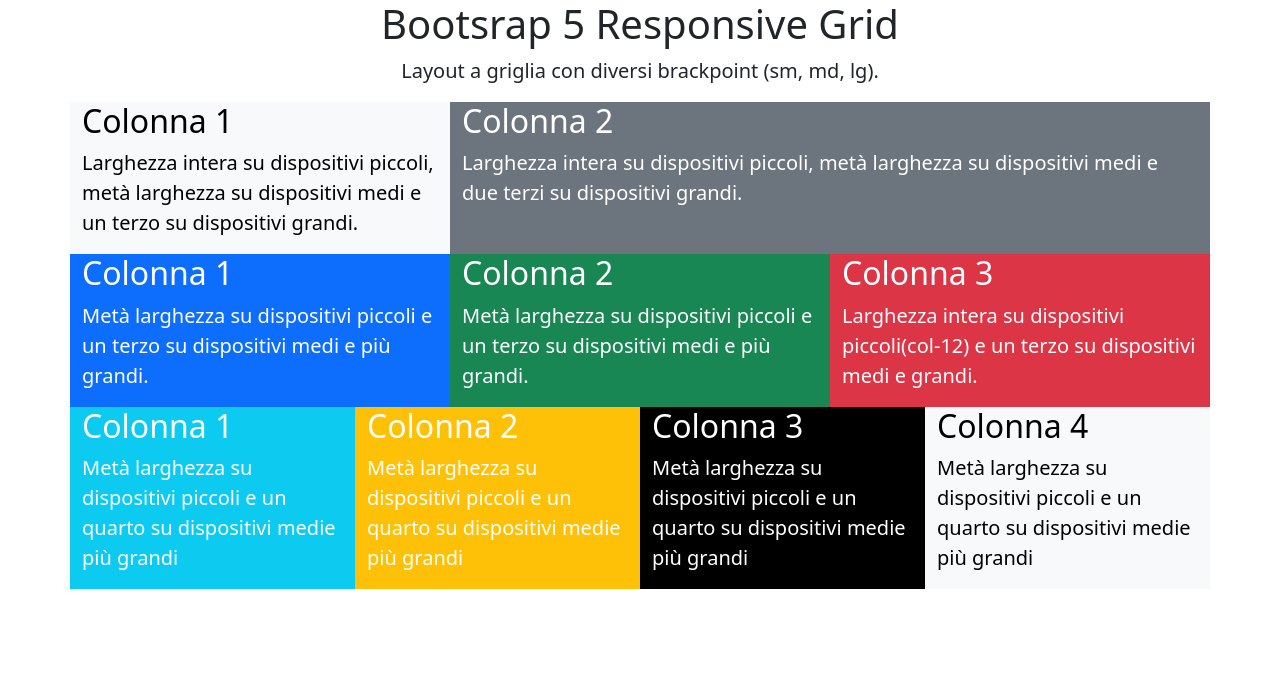
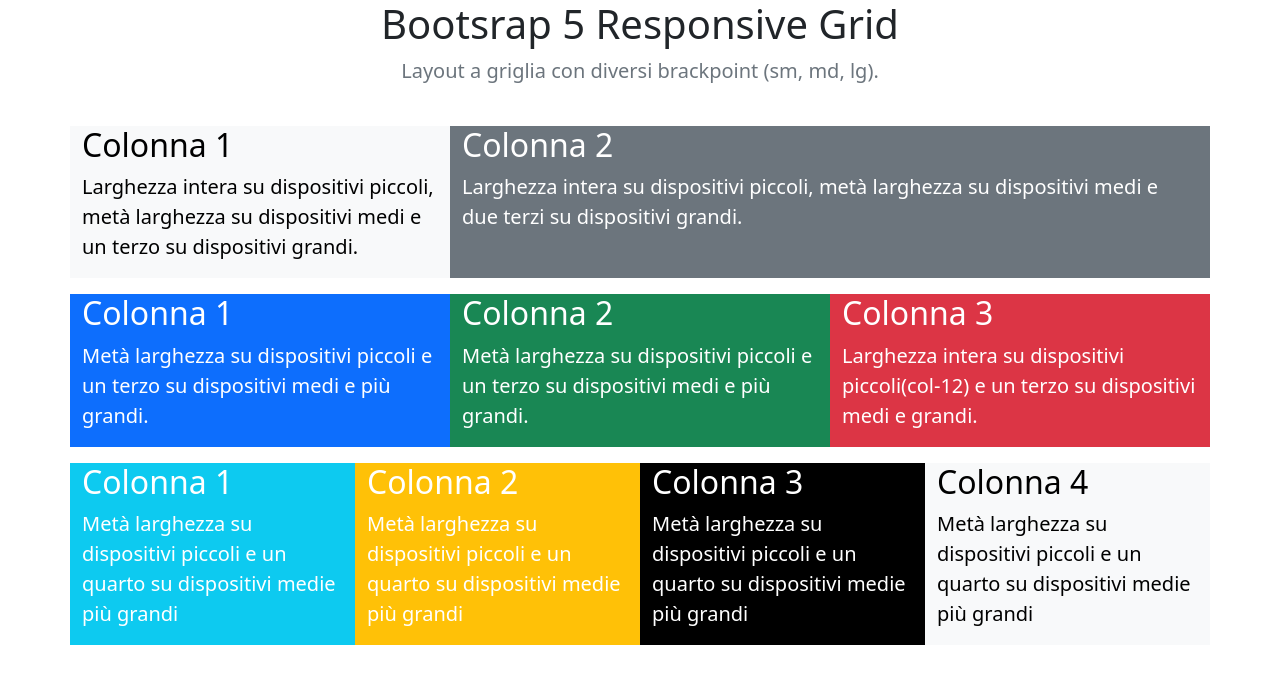
Before and after one commit to francesco-troise/htmlcss-bootstrap-layout, a plain HTML site: page index.html in a window 1280 px wide. Drawn offline with nearby package versions, Linux system fonts and the light colour scheme.

Commit message:
add "text-secondary"  to the p of header for color
add padding( pt)  between rows

```diff
--- a/index.html
+++ b/index.html
@@ -14,7 +14,7 @@
     <header>
         <div class="container text-center">
             <h1>Bootsrap 5 Responsive Grid</h1>
-            <p>
+            <p class="text-secondary">
                 Layout a griglia con diversi brackpoint (sm, md, lg).
             </p>
         </div>
@@ -27,7 +27,7 @@
     <main>
         <div class="container">
 
-            <div class="row">
+            <div class="row pt-4">
                 <div class="text-black bg-light col-lg-4 col-md-6">
                     <h2>Colonna 1</h2>
                     <p>
@@ -47,7 +47,7 @@
             </div>
             <!--FIRST ROW-->
 
-            <div class="row">
+            <div class="row pt-3">
                 <div class="bg-primary col-lg-4 col-md-4 col-sm-6 ">
                     <h2>Colonna 1</h2>
                     <p>Metà larghezza su dispositivi piccoli e un terzo su dispositivi medi
@@ -76,7 +76,7 @@
             </div>
             <!--SECOND ROW-->
 
-            <div class="row">
+            <div class="row pt-3">
                 <div class="bg-info col-lg-3 col-md-3 col-sm-6">
                     <h2>Colonna 1</h2>
                     <p>Metà larghezza su dispositivi piccoli e un quarto su
```
